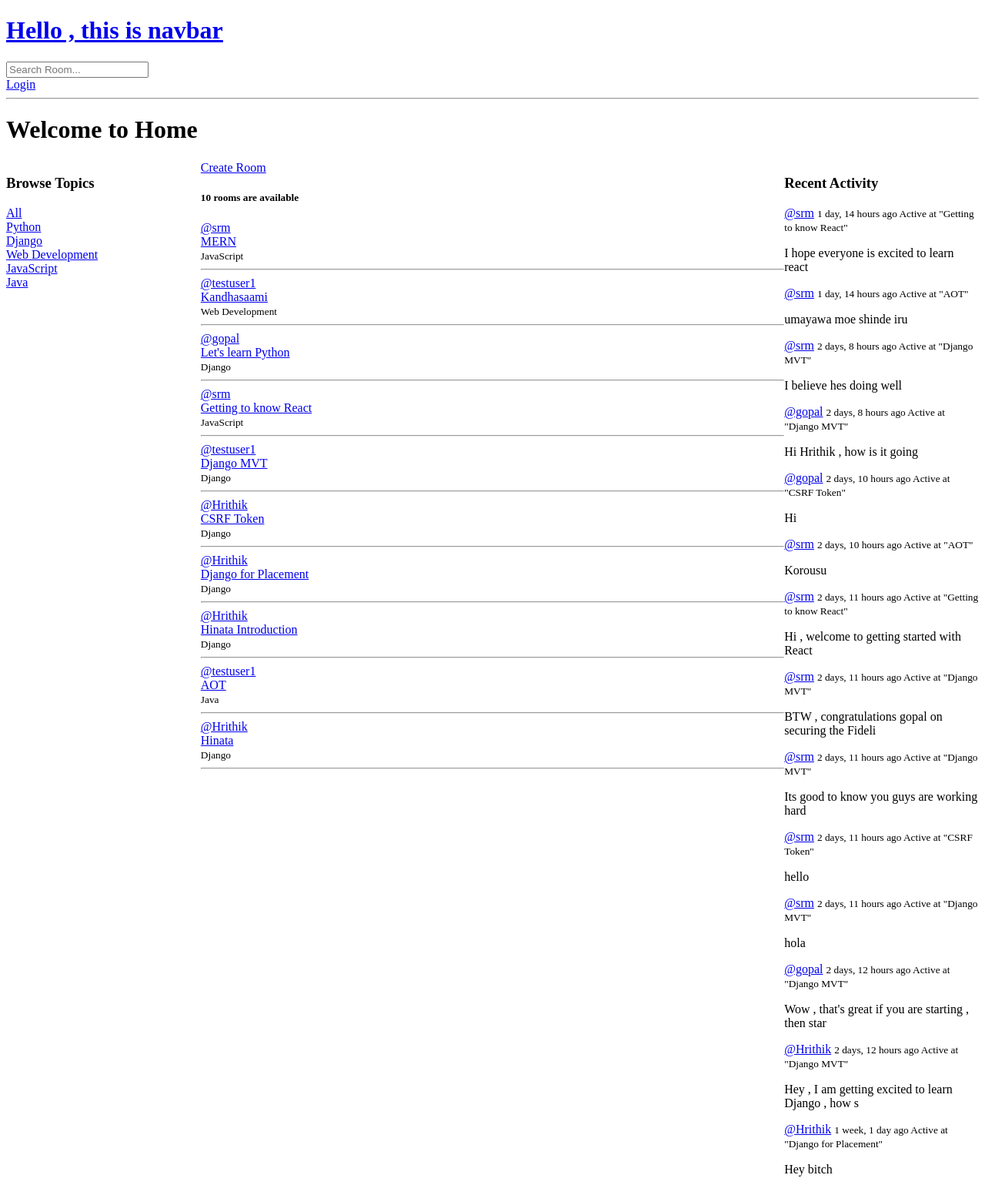
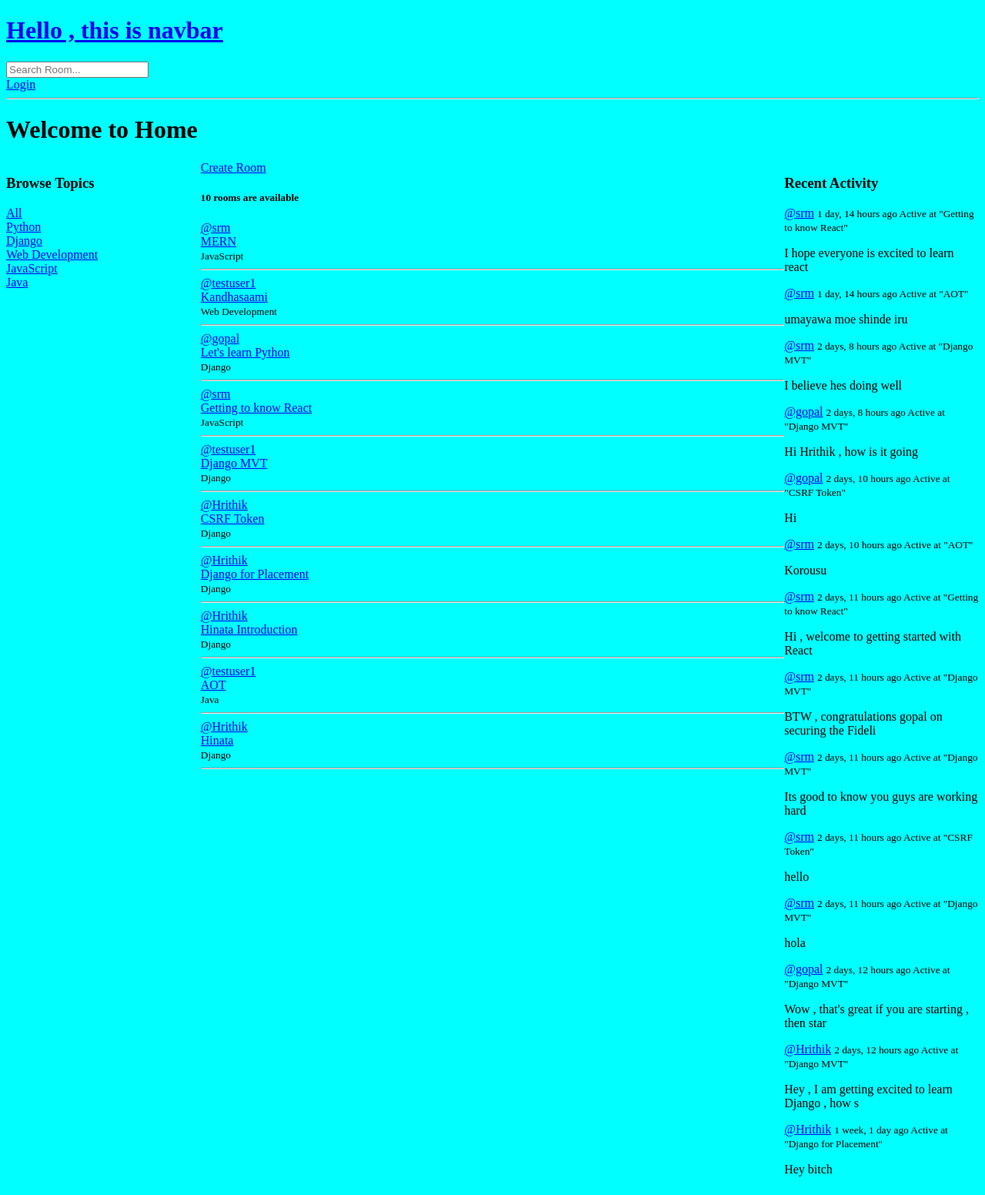
Before and after one commit to Hrithik2212/StudyLounge, a Django app: page / in a window 1280 px wide. Shown: the whole page at 77% size. Run offline with Django 4.2, Linux system fonts and the light colour scheme; data comes from the database, SQL or seed files in the repository; both versions use the stored data as it was after the commit.

Commit message:
added static files and modified room form

```diff
--- a/studybud/base/forms.py
+++ b/studybud/base/forms.py
@@ -5,6 +5,7 @@ class RoomForm(ModelForm):
     class Meta:
         model = Room
         fields = '__all__'
+        exclude = ['participants' , 'host']
 
 class UserForm(ModelForm):
     class Meta:
--- a/studybud/base/templates/base/feed_component.html
+++ b/studybud/base/templates/base/feed_component.html
@@ -3,12 +3,12 @@
 {% endif %}
 {% for room in rooms %}
             <div>
+                <a href="{% url 'user-profile' room.host.id %}">@{{room.host.username}}</a>
 
                 {% if request.user.id == room.host.id %}
                     <a href="{% url 'update-room' room.id %}">Edit</a>
                     <a href="{% url 'delete-room' room.id %}">Delete</a>
                 {% endif %}
-                <a href="{% url 'user-profile' room.host.id %}">@{{room.host.username}}</a>
                 <br>
                 <a href="{% url 'room' room.id %}">{{room.names}}</a>
                 <br>
--- a/studybud/base/templates/base/home.html
+++ b/studybud/base/templates/base/home.html
@@ -1,10 +1,7 @@
 {% extends 'Main.html' %}
 {%block content%}
 <style>
-    .home-container{
-        display: grid;
-        grid-template-columns: 1fr 3fr 1fr;
-    }
+
 </style>
 <h1> Welcome to Home </h1>
 <div class="home-container">
--- a/studybud/base/views.py
+++ b/studybud/base/views.py
@@ -149,7 +149,9 @@ def create_room(request):
     if request.method == 'POST':
         form = RoomForm(request.POST)
         if form.is_valid():
-            form.save()
+            room = form.save(commit=False)
+            room.host = request.user
+            room.save()
             return redirect('home')
     context  = {'form':form}
     return render(request , 'base/room_form.html', context )
--- a/studybud/static/styles/main.css
+++ b/studybud/static/styles/main.css
@@ -0,0 +1,9 @@
+.body{
+    background-color: aqua;
+
+}
+
+.home-container{
+    display: grid;
+    grid-template-columns: 1fr 3fr 1fr;
+}
--- a/studybud/studybud/settings.py
+++ b/studybud/studybud/settings.py
@@ -112,8 +112,11 @@ USE_TZ = True
 # Static files (CSS, JavaScript, Images)
 # https://docs.djangoproject.com/en/4.2/howto/static-files/
 
-STATIC_URL = "static/"
+STATIC_ROOT = ''
 
+STATIC_URL = '/static/'
+
+STATICFILES_DIRS = ('static',)
 # Default primary key field type
 # https://docs.djangoproject.com/en/4.2/ref/settings/#default-auto-field
 
--- a/studybud/studybud/urls.py
+++ b/studybud/studybud/urls.py
@@ -16,8 +16,10 @@ Including another URLconf
 """
 from django.contrib import admin
 from django.urls import path , include
+from django.conf import settings
+from django.conf.urls.static import static
 
 urlpatterns = [
     path("admin/", admin.site.urls),
     path("" , include("base.urls")),
-]
+]+ static(settings.MEDIA_URL, document_root=settings.MEDIA_ROOT)
--- a/studybud/templates/Main.html
+++ b/studybud/templates/Main.html
@@ -1,11 +1,13 @@
 <!DOCTYPE html>
+{% load static %}
 <html lang="en">
 <head>
     <meta charset="UTF-8">
     <meta name="viewport" content="width=device-width, initial-scale=1.0">
+	<link rel="stylesheet" type="text/css" href="{% static 'styles/main.css' %}">
     <title>Study Bud </title>
 </head>
-<body>
+<body class="body">
     {%include 'navbar.html'%}
     <!-- {% if messages %}
 		<div class="messages">
```
Also changed, not shown: studybud/db.sqlite3, studybud/static/javascript/index.js (added).
